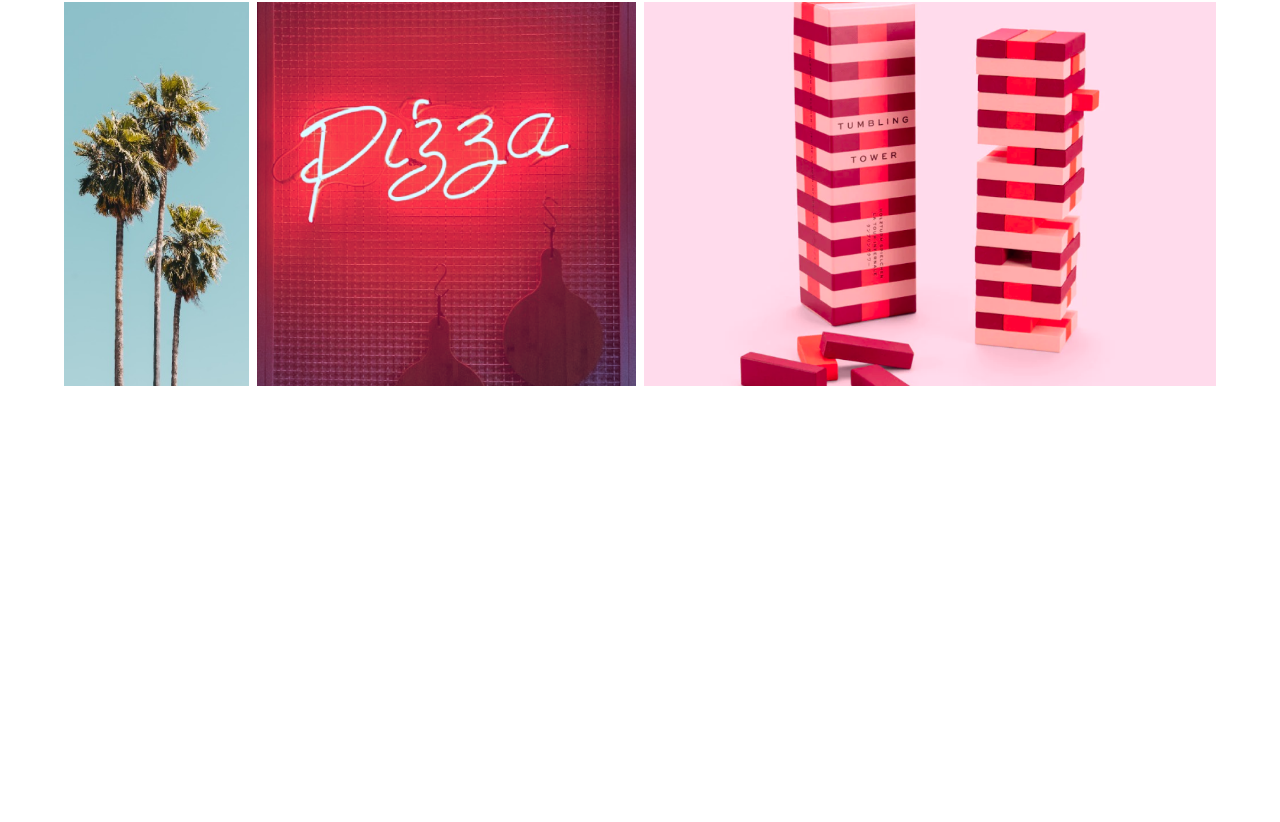
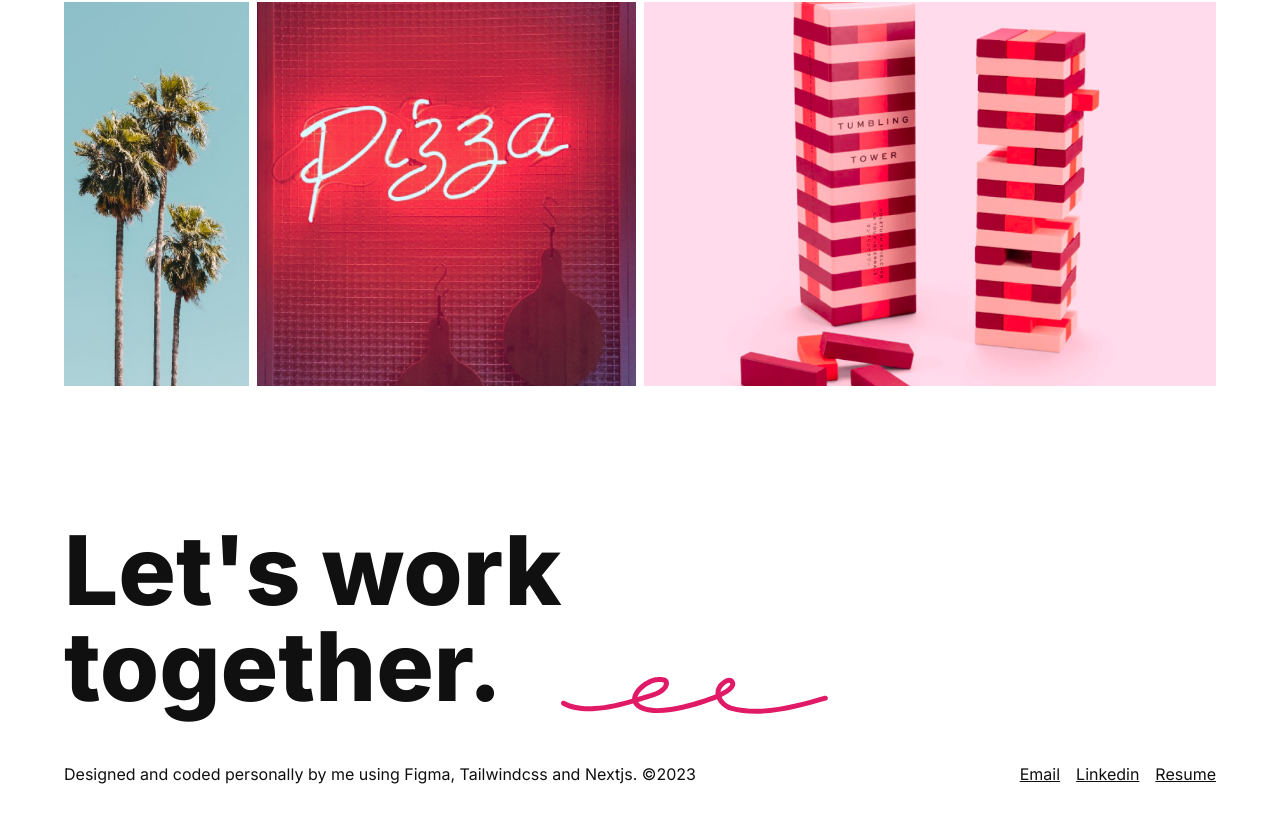
Before and after one commit to laugardie/newportfolio, a Next.js app: page /about in a window 1280 px wide. Shown: the part 3261-4083 px from the top of the page. Before the commit the page ends 3647 px from the top, so only its background shows below. Built offline with nearby package versions, Linux system fonts and the light colour scheme.

Commit message:
Add footer to about page

```diff
--- a/app/about/page.tsx
+++ b/app/about/page.tsx
@@ -7,6 +7,7 @@ import SectionMd from "@/components/design system/SectionMd";
 import SectionSm from "@/components/design system/SectionSm";
 import Image from "next/image";
 import Link from "next/link";
+import Footer from "../Footer";
 
 export default function About() {
   return (
@@ -182,6 +183,7 @@ export default function About() {
             />
           </div>
         </div>
+        <Footer />
       </SectionMd>
     </>
   );
```
